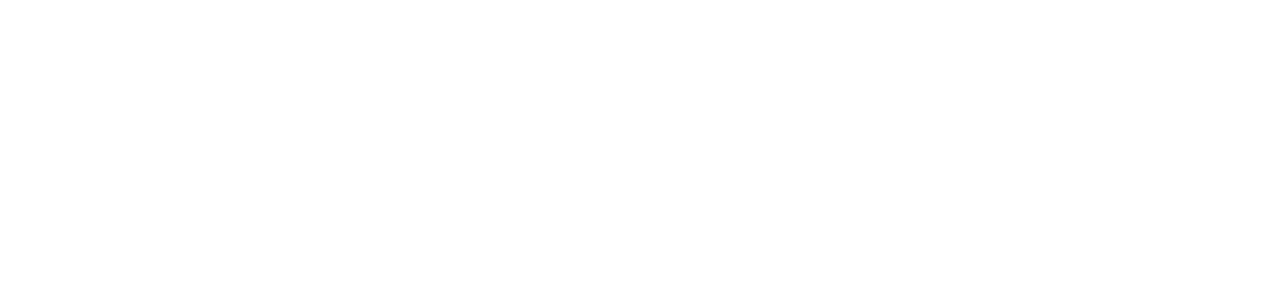
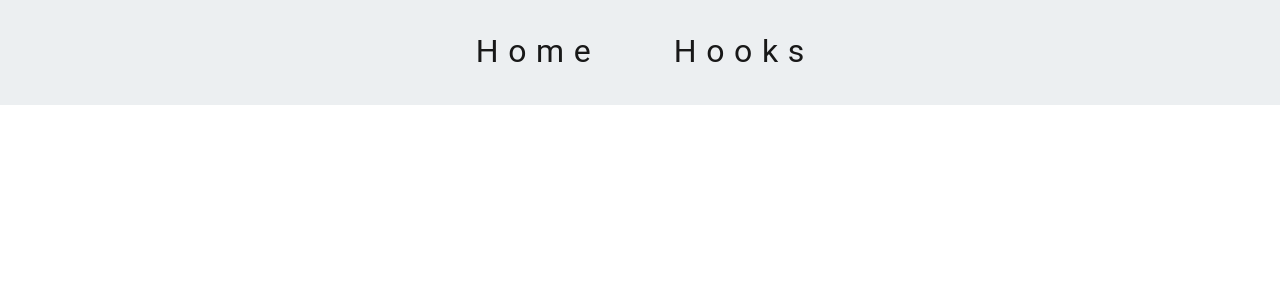
Before and after one commit to ricardoham/myreact-typescript-cookbook, a React (Create React App) app: page /hooks in a window 1280 px wide. Shown: the top 300 px of the page. Built offline with nearby package versions, Linux system fonts and the light colour scheme.

Commit message:
dev: navbar with style

```diff
--- /dev/null
+++ b/src/components/Navbar/index.tsx
@@ -0,0 +1,16 @@
+import React from 'react';
+import { NavLink } from 'react-router-dom';
+import { NavBar } from  './styles';
+
+const Navbar = () => (
+  <NavBar>
+    <NavBar.NavLink exact to="/">
+      Home
+    </NavBar.NavLink>
+    <NavBar.NavLink to="/hooks">
+      Hooks
+    </NavBar.NavLink>
+  </NavBar>
+);
+
+export default Navbar;
--- /dev/null
+++ b/src/components/Navbar/styles.ts
@@ -0,0 +1,23 @@
+import styled from 'styled-components';
+import { NavLink } from 'react-router-dom';
+
+const NavBar: any = styled.nav`
+  display: flex;
+  justify-content: center;
+  align-items: center;
+  background-color: #eceff1;
+`;
+
+NavBar.NavLink = styled(NavLink)`
+  margin: 1em;
+  font-size: 2em;
+  font-family: 'Roboto', sans-serif;
+  cursor: pointer;
+  text-decoration: none;
+  letter-spacing: .3em;
+  text-indent: .3em;
+  color: #181818;
+  border-bottom: 3px solid transparent;
+`;
+
+export { NavBar };
--- a/src/routes/index.tsx
+++ b/src/routes/index.tsx
@@ -2,10 +2,12 @@
 import { Router, Route, Switch } from 'react-router-dom';
 import history from '../configs/history';
 import Home from '../pages';
+import Navbar from '../components/Navbar';
 
 const Routes = () => (
   <main>
     <Router history={history}>
+    <Navbar />
       <Switch>
         <Route exact path="/" component={Home} />
       </Switch>
```
